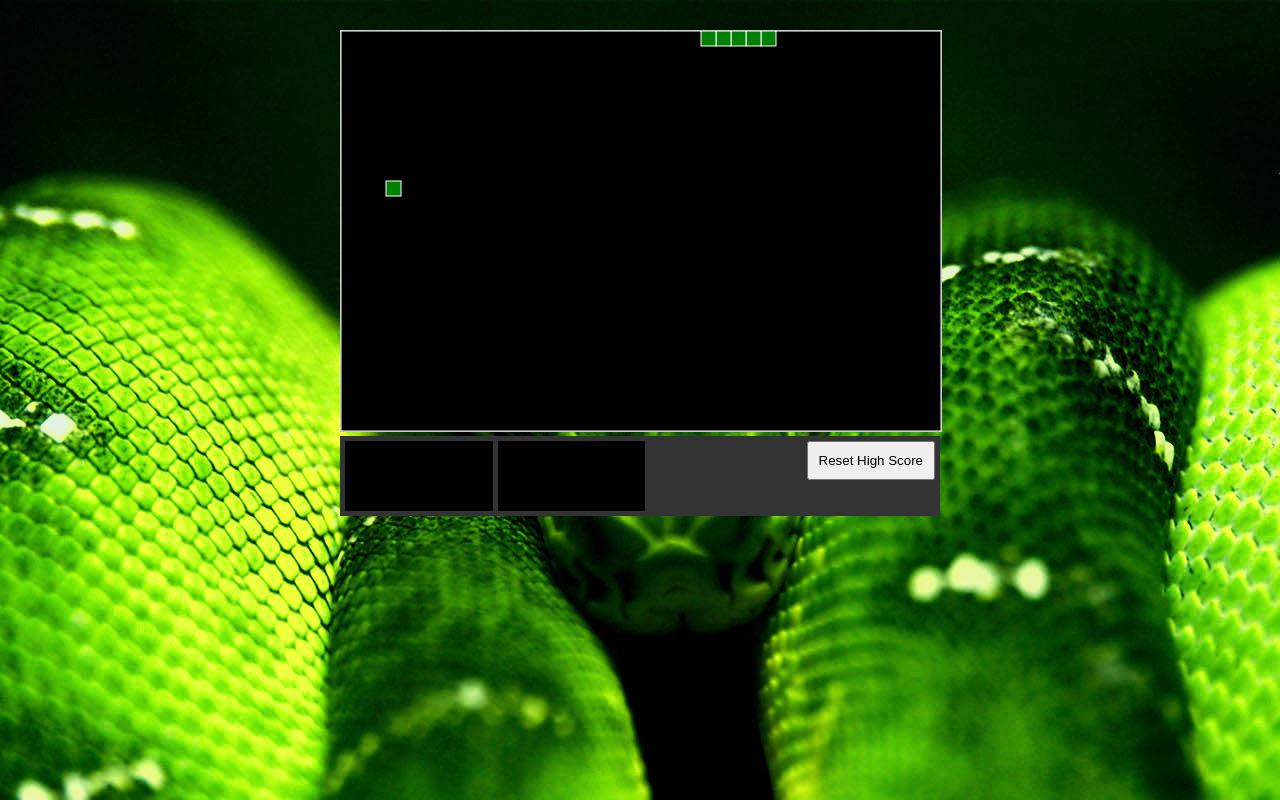
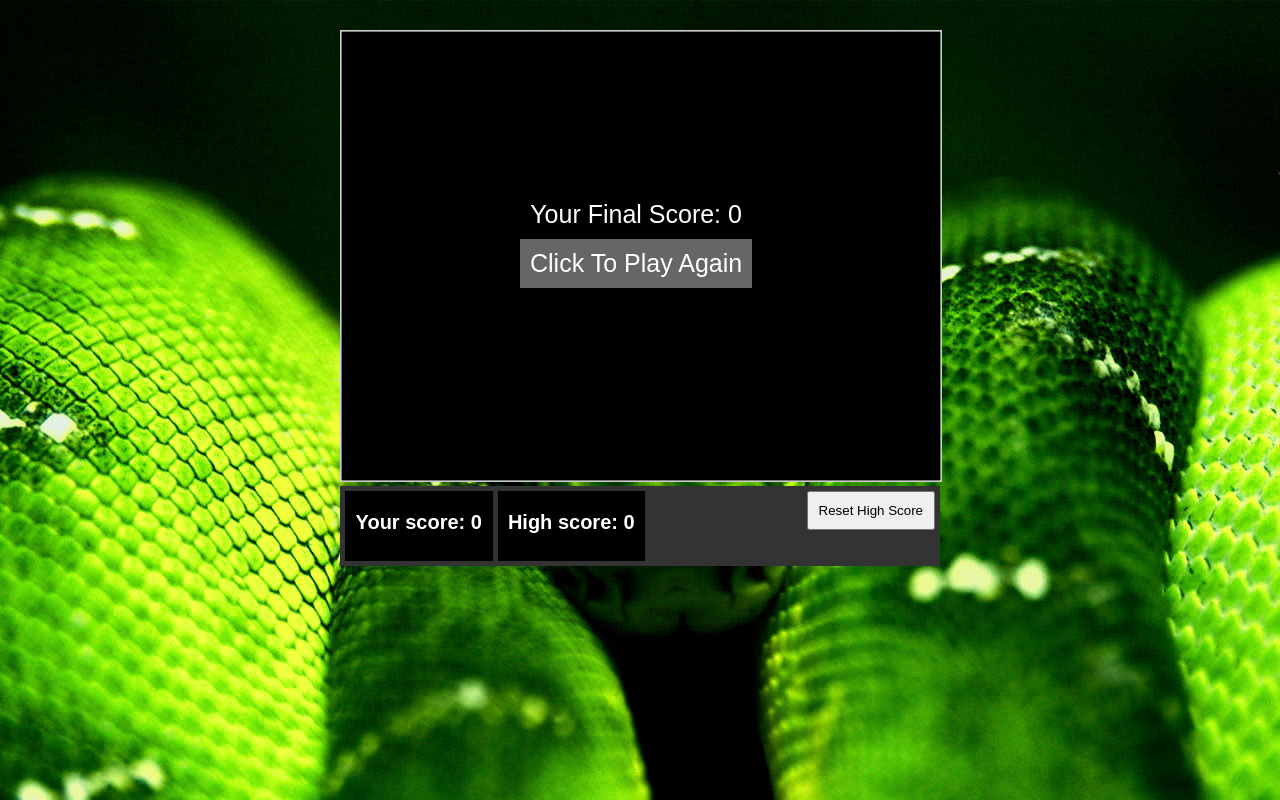
Before and after one commit to ibalatin/snake, a plain HTML site: page index.html in a window 1280 px wide. Both pictures are taken after a click on the button "Reset High Score". Drawn offline with nearby package versions, Linux system fonts and the light colour scheme.

Commit message:
added function for moving snake,score counting,fixed issues with canvas

```diff
--- a/css/style.css
+++ b/css/style.css
@@ -30,7 +30,7 @@ canvas{
     overflow:auto;
 }
 
-.score{
+#score, #high_score{
     width:25%;
     height:50px;
     padding-top:20px;
--- a/index.html
+++ b/index.html
@@ -11,12 +11,12 @@
             <br>
             <a onClick="window.location.reload()" href="#">Click To Play Again</a>
         </div>
-        <canvas id="canvas" width="600" height="400">
+        <canvas id="canvas" width="600" height="450">
             Sorry, this browser does not support the canvas element
         </canvas>
         <div id="stats">
-            <div class="score"></div>
-            <div class="score"></div>
+            <div id="score"></div>
+            <div id="high_score"></div>
             <button onclick="resetScore()" id="reset_score">Reset High Score</button>
         </div>
     </div>
--- a/js/script.js
+++ b/js/script.js
@@ -14,6 +14,7 @@ $(document).ready(function(){
         init();
     //Initialize Snake,food and game
     function init(){
+        d='right';
         createSnake();
         createFood();
         score = 0;
@@ -57,9 +58,10 @@ $(document).ready(function(){
         else if(d=='up') ny--;
         else if(d=='down')ny++;
 
-        if( (nx==-1) || (nx == w/cw) || (ny == -1) || (ny == h/cw) || checkCollision(nx,ny,snakeArray)){
-            init();
-
+        if( nx==-1 || nx == w/cw || ny == -1 || ny == h/cw || checkCollision(nx,ny,snakeArray)){
+            //init();
+            $('#final_score').html(score);
+            $('#overlay').fadeIn(300);
             return;
         }
 
@@ -85,6 +87,8 @@ $(document).ready(function(){
 
         checkScore(score);
 
+        $('#score').html('Your score: ' +score);
+
     }
 
     function paintCell(x,y){
@@ -102,4 +106,35 @@ $(document).ready(function(){
         return false;
 
     }
+
+    function checkScore(score){
+        if(localStorage.getItem('highscore')===null){
+            localStorage.setItem('highscore',score);
+        }
+        else{
+            if(score > localStorage.getItem('highscore'))
+                localStorage.setItem('highscore',score);
+        }
+
+        $('#high_score').html("High score: " +localStorage.getItem('highscore'));
+    }
+    $(document).keydown(function(e){
+        var key = e.which;
+        if(key=="37" && d!='right')
+            d='left';
+        else if(key=="38" && d!='down')
+            d='up';
+        else if(key=="39" && d!='left')
+            d='right';
+        else if(key=="40" && d!='up')
+            d='down';
+
+    });
+
+
 });
+
+function resetScore(){
+    localStorage.highscore = 0;
+    $('high_score').html("High score: "+localStorage.highscore);
+}
```
